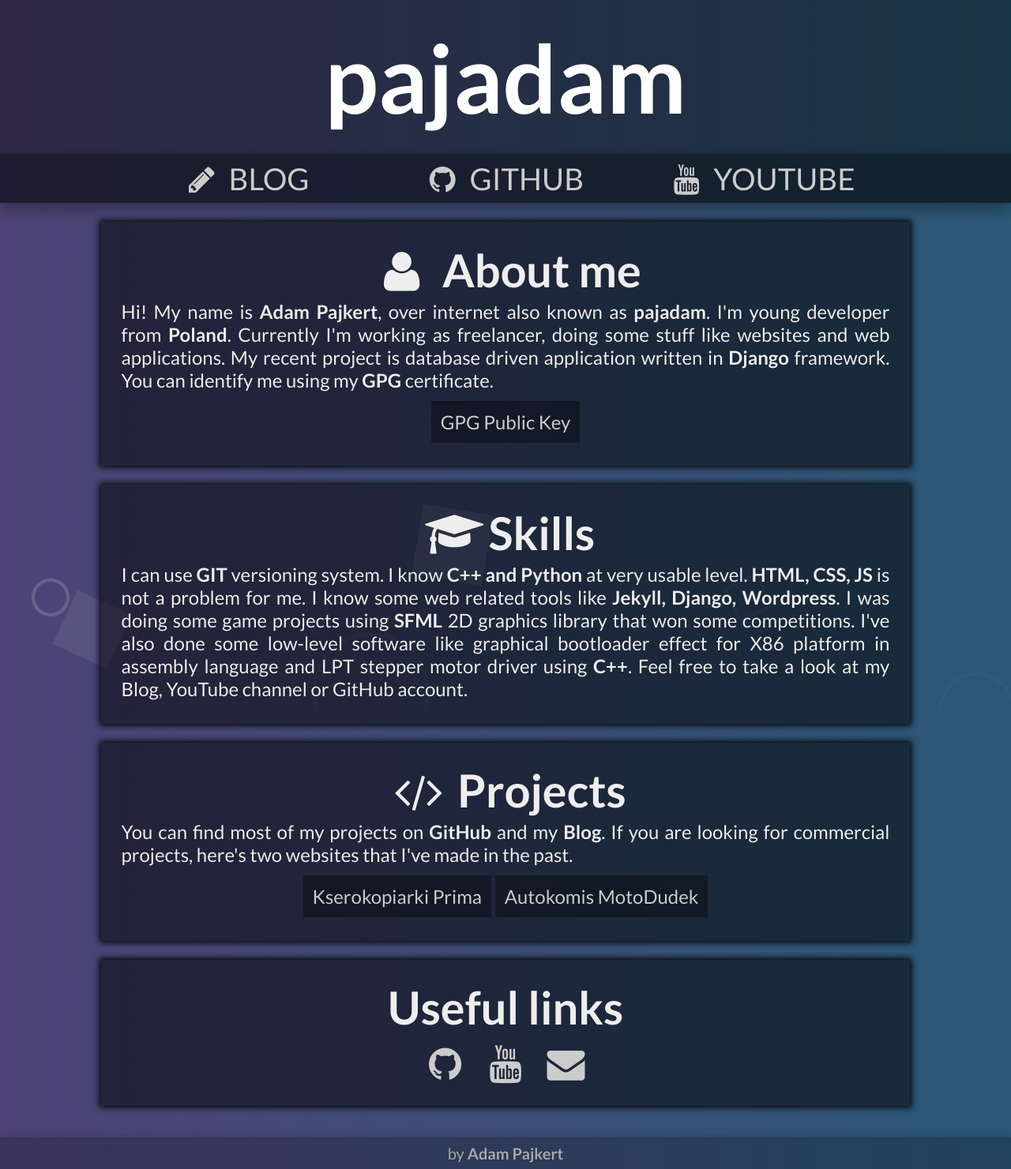
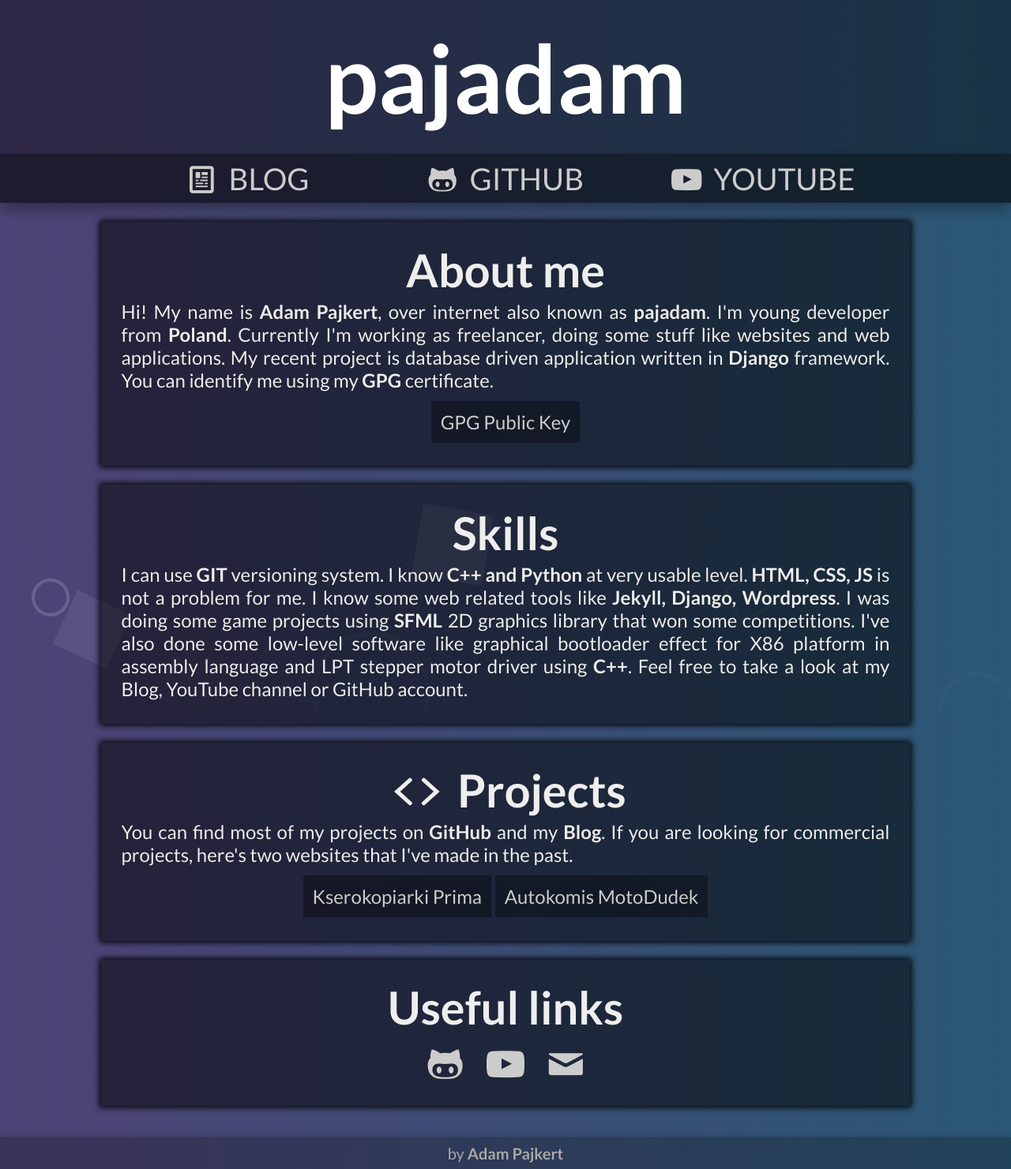
Before and after one commit to pajadam/pajadam.me, a Jekyll site: the page built from index.html, in a window 1280 px wide. Shown: the whole page at 79% size. Built offline with Jekyll 4.4.1, drawn with Linux system fonts in a browser that asks for light colours.

Commit message:
Update fontello

```diff
--- a/_sass/_font.scss
+++ b/_sass/_font.scss
@@ -1,17 +1,17 @@
 @font-face {
-  font-family: 'main';
-  src: url('../font/main.eot?99319896');
-  src: url('../font/main.eot?99319896#iefix') format('embedded-opentype'),
-       url('../font/main.woff2?99319896') format('woff2'),
-       url('../font/main.woff?99319896') format('woff'),
-       url('../font/main.ttf?99319896') format('truetype'),
-       url('../font/main.svg?99319896#main') format('svg');
+  font-family: 'fontello';
+  src: url('../font/fontello.eot?93545015');
+  src: url('../font/fontello.eot?93545015#iefix') format('embedded-opentype'),
+       url('../font/fontello.woff2?93545015') format('woff2'),
+       url('../font/fontello.woff?93545015') format('woff'),
+       url('../font/fontello.ttf?93545015') format('truetype'),
+       url('../font/fontello.svg?93545015#fontello') format('svg');
   font-weight: normal;
   font-style: normal;
 }
 
  [class^="icon-"]:before, [class*=" icon-"]:before {
-  font-family: "main";
+  font-family: "fontello";
   font-style: normal;
   font-weight: normal;
   speak: none;
@@ -33,12 +33,10 @@
   -moz-osx-font-smoothing: grayscale;
 }
 
-.icon-about:before { content: '\e800'; }
-.icon-blog:before { content: '\e801'; }
-.icon-up:before { content: '\e802'; }
-.icon-github:before { content: '\f09b'; }
-.icon-mail:before { content: '\f0e0'; }
-.icon-desktop:before { content: '\f108'; }
-.icon-code:before { content: '\f121'; }
-.icon-youtube:before { content: '\f167'; }
-.icon-skills:before { content: '\f19d'; }
+.icon-gpg:before { content: '\e800'; }
+.icon-code:before { content: '\e801'; }
+.icon-me:before { content: '\e802'; }
+.icon-mail:before { content: '\e803'; }
+.icon-blog:before { content: '\e804'; }
+.icon-youtube:before { content: '\f16a'; }
+.icon-github:before { content: '\f300'; }
```
Also changed, not shown: data/font/fontello.ttf (added), data/font/fontello.woff (added), data/font/fontello.woff2 (added), data/font/main.ttf (deleted), data/font/main.woff (deleted), data/font/main.woff2 (deleted), 4 other files.
